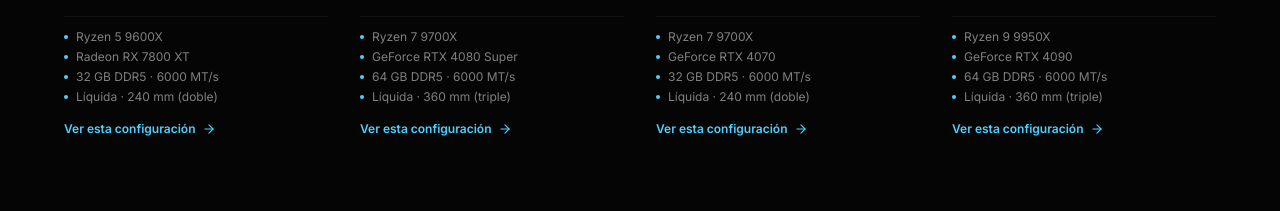
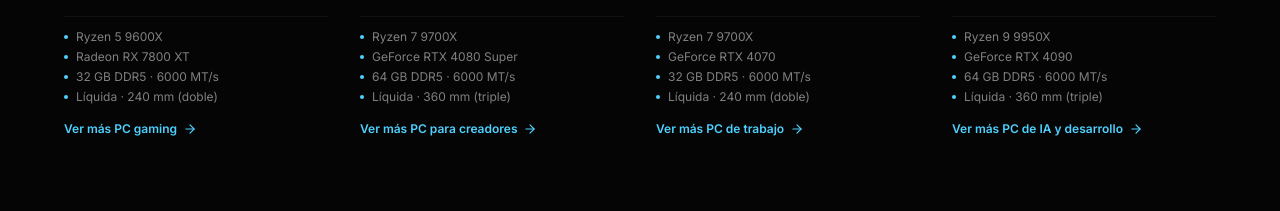
Before and after one commit to Nearcinho/pc-lab, a Next.js app: page / in a window 1280 px wide. Shown: the part 2840-3051 px from the top of the page. Built offline with nearby package versions, Linux system fonts and the light colour scheme.

Commit message:
Casos de uso: CTA personalizado por perfil (Ver mas PC gaming/creadores/trabajo/IA)

```diff
--- a/src/components/home/use-cases.tsx
+++ b/src/components/home/use-cases.tsx
@@ -13,6 +13,7 @@
   n: string;
   title: string;
   text: string;
+  cta: string;
   image: string;
   preset: `${UseCase}-${1 | 2 | 3 | 4 | 5}`;
 }[] = [
@@ -20,6 +21,7 @@
     n: "01",
     title: "Gaming",
     text: "Máximo rendimiento para jugar como quieres.",
+    cta: "Ver más PC gaming",
     image: asset("/cases/gaming.jpg"),
     preset: "gaming-2",
   },
@@ -27,6 +29,7 @@
     n: "02",
     title: "Creación",
     text: "Potencia para editar, diseñar y crear sin límites.",
+    cta: "Ver más PC para creadores",
     image: asset("/cases/creacion.jpg"),
     preset: "render-3",
   },
@@ -34,6 +37,7 @@
     n: "03",
     title: "Trabajo",
     text: "Una estación de trabajo diseñada para tu día a día.",
+    cta: "Ver más PC de trabajo",
     image: asset("/cases/trabajo.jpg"),
     preset: "productividad-3",
   },
@@ -41,6 +45,7 @@
     n: "04",
     title: "IA & Desarrollo",
     text: "Rendimiento para código, datos e inteligencia artificial.",
+    cta: "Ver más PC de IA y desarrollo",
     image: asset("/cases/ia-desarrollo.jpg"),
     preset: "ia-4",
   },
@@ -134,7 +139,7 @@
                   href={`/configurador?preset=${uc.preset}`}
                   className="mt-4 inline-flex items-center gap-1.5 text-xs font-semibold text-brand transition-colors hover:text-brand-2"
                 >
-                  Ver esta configuración <ArrowRight className="size-3.5" aria-hidden />
+                  {uc.cta} <ArrowRight className="size-3.5" aria-hidden />
                 </Link>
               </div>
             </motion.article>
```
